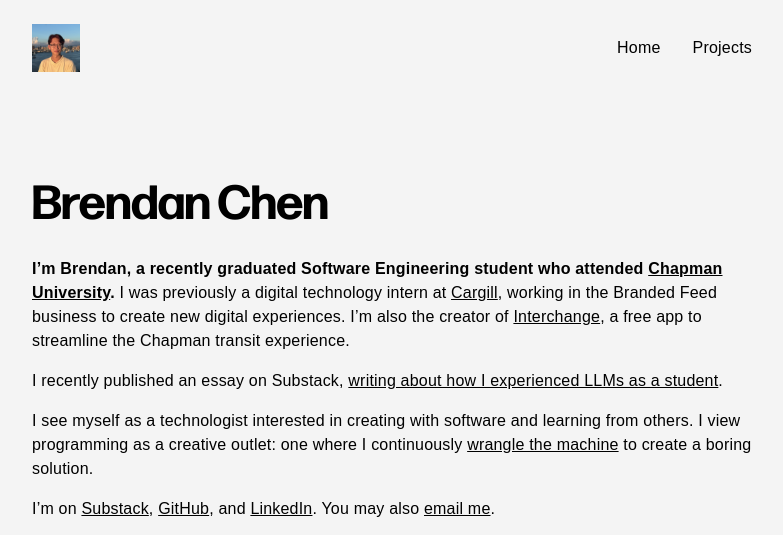
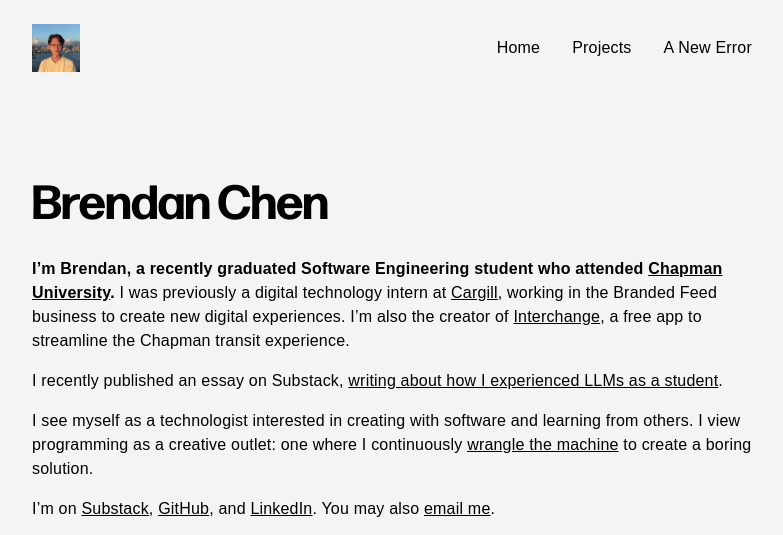
Before and after one commit to brendan-ch/brendan-ch.github.io, a Jekyll site: the page built from index.md, in a window 1280 px wide. Shown: the top 535 px of the page, without its empty margins (248-1031 px from the left). Built offline with Jekyll 4.4.1, drawn with Linux system fonts in a browser that asks for light colours; some web fonts are replaced.

Commit message:
Link to Substack in navigation

```diff
--- a/_includes/navigation.html
+++ b/_includes/navigation.html
@@ -16,5 +16,8 @@
         <li class="nav-item">
             <a href="/projects" class="nav-link">Projects</a>
         </li>
+        <li class="nav-item">
+            <a target="_blank" href="https://bchendev.substack.com?utm_source=bchen.dev" class="nav-link">A New Error</a>
+        </li>
     </ul>
 </nav>
```
